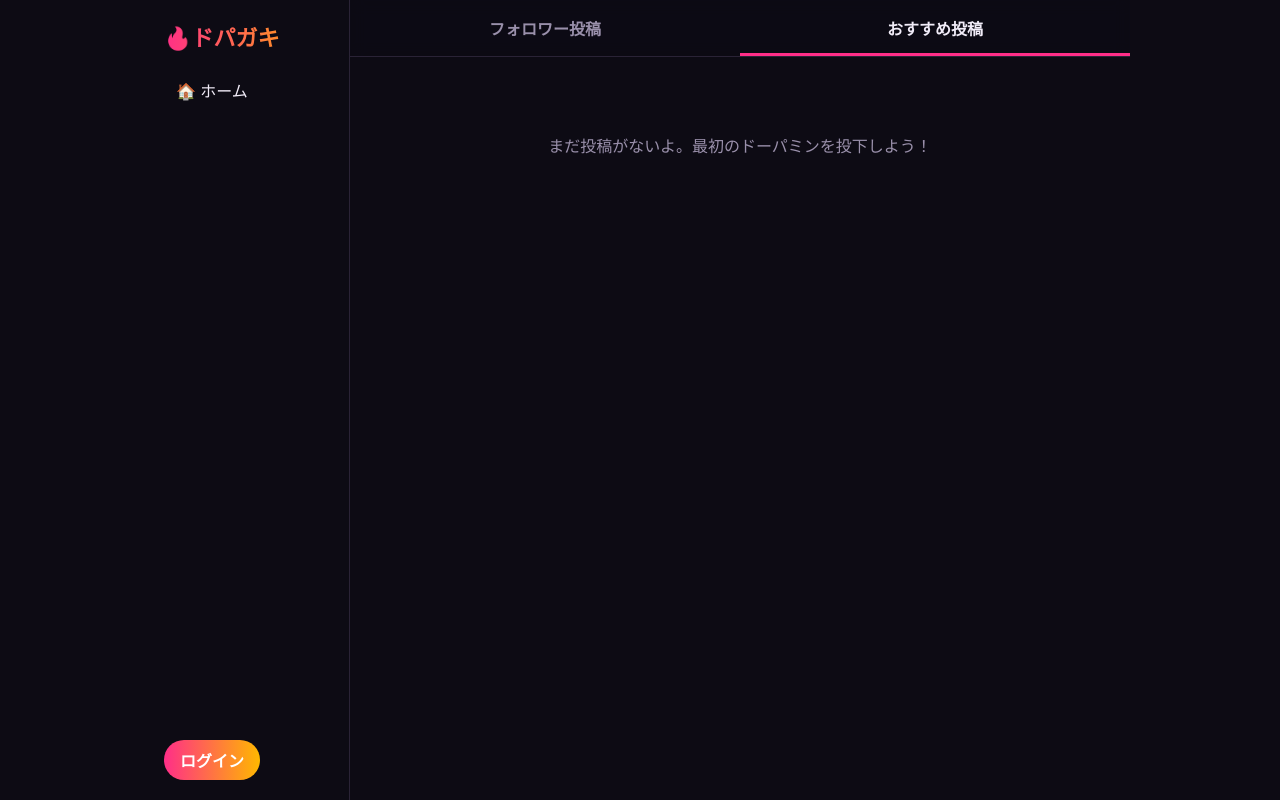
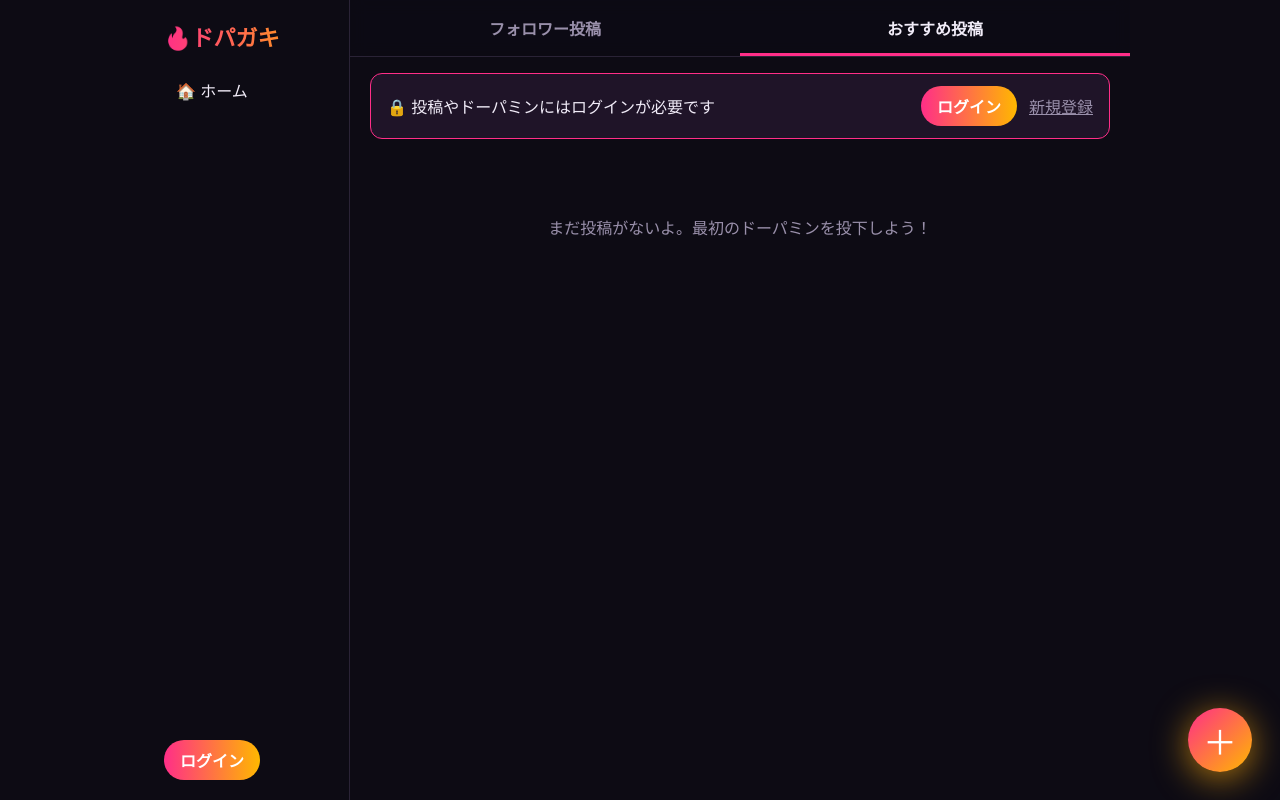
Before and after one commit to HALokada/azurekadai, a Flask app: page / in a window 1280 px wide. Run offline with Flask 3, Linux system fonts and the light colour scheme.

Commit message:
ログインしていないときに「ログインが必要です」を表示
- ホームの上にログインを促すバナー
- ＋ボタンやドーパミンを押すと、ログイン／新規登録のポップアップ

Co-Authored-By: Claude Opus 5.5 <noreply@anthropic.com>

```diff
--- a/static/app.js
+++ b/static/app.js
@@ -7,6 +7,18 @@ document.getElementById("openPost")?.addEventListener("click", () => {
 document.getElementById("closePost")?.addEventListener("click", () => (modal.hidden = true));
 modal?.addEventListener("click", (e) => { if (e.target === modal) modal.hidden = true; });
 document.addEventListener("keydown", (e) => { if (e.key === "Escape" && modal) modal.hidden = true; });
+
+// ===== ログインしていないときの「ログインが必要です」 =====
+const loginModal = document.getElementById("loginModal");
+function showLoginNotice(title) {
+  if (!loginModal) return;
+  document.getElementById("loginModalTitle").textContent = title;
+  loginModal.hidden = false;
+}
+document.getElementById("openLoginNotice")?.addEventListener("click", () => showLoginNotice("投稿にはログインが必要です"));
+document.getElementById("closeLoginNotice")?.addEventListener("click", () => (loginModal.hidden = true));
+loginModal?.addEventListener("click", (e) => { if (e.target === loginModal) loginModal.hidden = true; });
+document.addEventListener("keydown", (e) => { if (e.key === "Escape" && loginModal) loginModal.hidden = true; });
 
 // ===== マイページのタブ切り替え =====
 document.querySelectorAll(".tabs[data-switch] a").forEach((tab) => {
@@ -91,7 +103,7 @@ let combo = 0, comboTimer;
 document.addEventListener("click", async (e) => {
   const btn = e.target.closest(".dopa");
   if (!btn) return;
-  if (!window.LOGGED_IN) { location.href = "/login?next=" + encodeURIComponent(location.pathname); return; }
+  if (!window.LOGGED_IN) { showLoginNotice("ドーパミンを送るにはログインが必要です"); return; }
   if (btn.disabled) return;
   btn.disabled = true;
   try {
--- a/static/style.css
+++ b/static/style.css
@@ -120,6 +120,16 @@ textarea { resize: vertical; }
 .file input { margin-top: 6px; }
 .modal-actions { display: flex; justify-content: flex-end; align-items: center; gap: 16px; }
 
+/* ログインが必要です */
+.login-banner { display: flex; align-items: center; gap: 12px; flex-wrap: wrap;
+  margin: 16px 20px 0; padding: 12px 16px; border-radius: 12px;
+  background: #1f1428; border: 1px solid var(--hot); }
+.login-banner .btn { margin-left: auto; }
+.notice { align-items: center; text-align: center; }
+.notice p { margin: 0; color: var(--sub); }
+.notice .btn { width: 100%; text-align: center; }
+.notice-icon { font-size: 44px; }
+
 /* スマホ */
 @media (max-width: 700px) {
   .side { width: 64px; padding: 16px 8px; align-items: center; }
--- a/templates/base.html
+++ b/templates/base.html
@@ -50,6 +50,19 @@
       </div>
     </form>
   </div>
+  {% else %}
+  <!-- ログインしていないとき：＋ を押すと「ログインが必要です」を出す -->
+  <button class="fab" id="openLoginNotice" aria-label="投稿する">＋</button>
+  <div class="modal" id="loginModal" hidden>
+    <div class="modal-box notice">
+      <div class="notice-icon">🔒</div>
+      <h2 id="loginModalTitle">投稿にはログインが必要です</h2>
+      <p>ログインすると、投稿したりドーパミンを送ったりできるよ！</p>
+      <a class="btn" href="{{ url_for('login', next=request.path) }}">ログイン</a>
+      <a class="btn ghost" href="{{ url_for('signup') }}">新規登録（はじめての人）</a>
+      <button type="button" class="link" id="closeLoginNotice">あとで</button>
+    </div>
+  </div>
   {% endif %}
 
   <script>window.LOGGED_IN = {{ 'true' if me else 'false' }};</script>
--- a/templates/index.html
+++ b/templates/index.html
@@ -5,6 +5,13 @@
   <a class="{% if tab == 'following' %}active{% endif %}" href="{{ url_for('index', tab='following') }}">フォロワー投稿</a>
   <a class="{% if tab == 'recommend' %}active{% endif %}" href="{{ url_for('index', tab='recommend') }}">おすすめ投稿</a>
 </div>
+{% if not me %}
+<div class="login-banner">
+  🔒 投稿やドーパミンにはログインが必要です
+  <a class="btn small" href="{{ url_for('login') }}">ログイン</a>
+  <a class="link" href="{{ url_for('signup') }}">新規登録</a>
+</div>
+{% endif %}
 {% for p in posts %}
   {{ post_card(p) }}
 {% else %}
```
Also changed, not shown: 1 other file.
